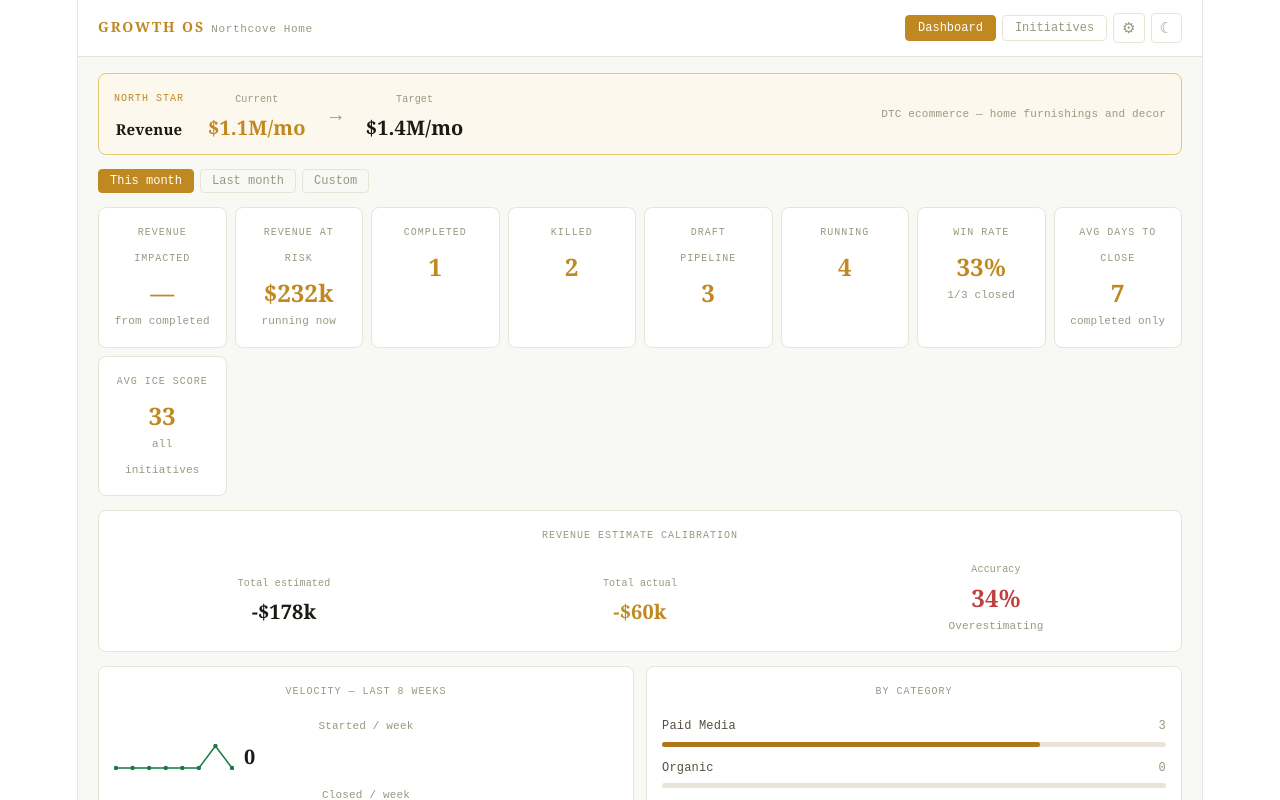
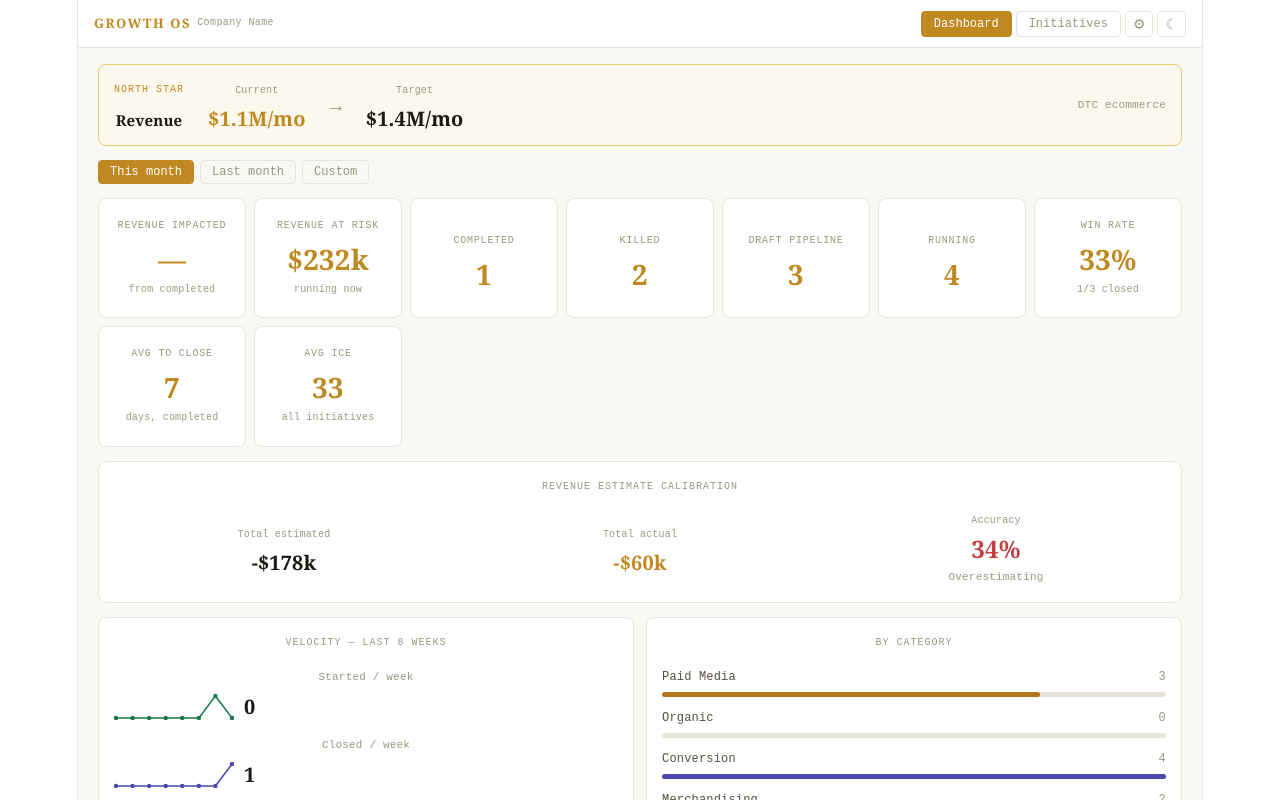
Before and after one commit to cristobaldupuis/growth-os, a React (Vite) app: page / in a window 1280 px wide. Shown: the top 800 px of the page. Built offline with nearby package versions, Linux system fonts and the light colour scheme.

Commit message:
Ipdated Ipdated titles on filters & dashboard form

```diff
--- a/src/App.jsx
+++ b/src/App.jsx
@@ -24,8 +24,8 @@ const KEY_SETTINGS = "gos_settings_v2";
 const KEY_THEME    = "gos_theme_v1";
 
 const DEFAULT_SETTINGS = {
-  companyName:      "Northcove Home",
-  businessModel:    "DTC ecommerce — home furnishings and decor",
+  companyName:      "Company Name",
+  businessModel:    "DTC ecommerce",
   northStarMetric:  "Revenue",
   northStarCurrent: "$1.1M/mo",
   northStarTarget:  "$1.4M/mo",
@@ -161,6 +161,7 @@ async function callSuggestICE(form, settings, dataCtx) {
 }
 
 // -- Style helpers -------------------------------------------------------------
+const menuItem = (t) => ({fontSize:14,padding:"10px 12px",background:"transparent",border:"none",color:t.text,cursor:"pointer",textAlign:"left",display:"flex",alignItems:"center",gap:8,fontFamily:t.mono,width:"100%"});
 const gG  = (t) => ({fontSize:12,padding:"6px 13px",borderRadius:4,background:t.gold,border:"1px solid "+t.gold,color:t.goldText,cursor:"pointer",fontWeight:700,display:"flex",alignItems:"center",gap:4,fontFamily:t.mono});
 const gGh = (t) => ({fontSize:12,padding:"6px 12px",borderRadius:4,background:"transparent",border:"1px solid "+t.border,color:t.textMuted,cursor:"pointer",display:"flex",alignItems:"center",gap:4,fontFamily:t.mono});
 const gI  = (t) => ({width:"100%",padding:"7px 10px",fontSize:13,fontFamily:t.mono,background:t.inputBg,border:"1px solid "+t.inputBorder,borderRadius:4,color:t.text,boxSizing:"border-box"});
@@ -293,6 +294,7 @@ export default function App() {
   const [confC,     setConfC]     = useState(75);
   const [showTpl,   setShowTpl]   = useState(false);
   const [showSet,   setShowSet]   = useState(false);
+  const [showMenu,  setShowMenu]  = useState(false);
   const [aiLoad,    setAiLoad]    = useState(false);
   const [iceLoad,   setIceLoad]   = useState(false);
   const [hypReview, setHypReview] = useState(null);
@@ -448,44 +450,78 @@ export default function App() {
 
   return (
     <div style={{background:t.bg,minHeight:"100vh",fontFamily:t.serif,color:t.text}}>
-      <style>{"@import url('https://cdn.jsdelivr.net/npm/@tabler/icons-webfont@latest/tabler-icons.min.css');*{box-sizing:border-box}@keyframes spin{to{transform:rotate(360deg)}}input[type=range]{accent-color:"+t.gold+"}"}</style>
+      <style>{"@import url('https://cdn.jsdelivr.net/npm/@tabler/icons-webfont@latest/tabler-icons.min.css');*{box-sizing:border-box}@keyframes spin{to{transform:rotate(360deg)}}input[type=range]{accent-color:"+t.gold+"}@media(max-width:640px){.desktop-nav{display:none!important}.hamburger-btn{display:block!important}}"}</style>
 
       {/* Header */}
-      <div style={{display:"flex",justifyContent:"space-between",alignItems:"center",padding:"13px 20px",borderBottom:"1px solid "+t.border,background:t.headerBg,position:"sticky",top:0,zIndex:100}}>
-        <div style={{display:"flex",alignItems:"baseline",gap:6}}>
-          <span style={{fontSize:14,fontWeight:700,letterSpacing:"0.14em",color:t.gold,fontFamily:t.serif}}>GROWTH OS</span>
-          <span style={{fontSize:11,color:t.textMuted,fontFamily:t.mono,letterSpacing:"0.06em"}}>{settings.companyName}</span>
+      <div style={{display:"flex",justifyContent:"space-between",alignItems:"center",padding:"10px 16px",borderBottom:"1px solid "+t.border,background:t.headerBg,position:"sticky",top:0,zIndex:100,minHeight:48}}>
+        <div style={{display:"flex",alignItems:"center",gap:6,flexShrink:0,minWidth:0}}>
+          <span style={{fontSize:13,fontWeight:700,letterSpacing:"0.12em",color:t.gold,fontFamily:t.serif,whiteSpace:"nowrap"}}>GROWTH OS</span>
+          <span style={{fontSize:10,color:t.textMuted,fontFamily:t.mono,letterSpacing:"0.04em",whiteSpace:"nowrap",overflow:"hidden",textOverflow:"ellipsis",maxWidth:120}}>{settings.companyName}</span>
         </div>
-        <div style={{display:"flex",gap:6,alignItems:"center"}}>
+        {/* Desktop nav — hidden on mobile via inline media workaround */}
+        <div className="desktop-nav" style={{display:"flex",gap:4,alignItems:"center",flexShrink:0}}>
           {navBtn("dashboard","Dashboard")}
           {navBtn("initiatives","Initiatives")}
-          {(nav==="detail"||nav==="form")&&<button onClick={()=>setNav("initiatives")} style={{...gGh(t),gap:4}}><span style={{fontSize:13}}>&#8592;</span> Back</button>}
-          {nav==="initiatives"&&<button onClick={goNew} style={gG(t)}><span>+</span> New</button>}
-          <button onClick={()=>setShowSet(true)} title="Settings" style={{fontSize:15,padding:"5px 8px",borderRadius:4,cursor:"pointer",background:"transparent",border:"1px solid "+t.border,color:t.textMuted}}>{"⚙"}</button>
-          <button onClick={toggleDk} title={dk?"Light mode":"Dark mode"} style={{fontSize:15,padding:"5px 8px",borderRadius:4,cursor:"pointer",background:"transparent",border:"1px solid "+t.border,color:t.textMuted}}>{dk?"☀":"☾"}</button>
+          {(nav==="detail"||nav==="form")&&<button onClick={()=>setNav("initiatives")} style={{...gGh(t),gap:4,padding:"5px 10px"}}><span style={{fontSize:13}}>&#8592;</span> Back</button>}
+          {nav==="initiatives"&&<button onClick={goNew} style={{...gG(t),padding:"5px 10px"}}><span>+</span> New</button>}
+          <button onClick={()=>setShowSet(true)} title="Settings" style={{fontSize:14,padding:"5px 7px",borderRadius:4,cursor:"pointer",background:"transparent",border:"1px solid "+t.border,color:t.textMuted,lineHeight:1}}>{"⚙"}</button>
+          <button onClick={toggleDk} title={dk?"Light mode":"Dark mode"} style={{fontSize:14,padding:"5px 7px",borderRadius:4,cursor:"pointer",background:"transparent",border:"1px solid "+t.border,color:t.textMuted,lineHeight:1}}>{dk?"☀":"☾"}</button>
         </div>
+        {/* Hamburger — shown on mobile */}
+        <button className="hamburger-btn" onClick={()=>setShowMenu(m=>!m)}
+          style={{display:"none",fontSize:20,padding:"5px 8px",borderRadius:4,cursor:"pointer",background:"transparent",border:"1px solid "+t.border,color:t.textMuted,lineHeight:1}}>
+          {showMenu?"✕":"☰"}
+        </button>
       </div>
+      {/* Mobile menu drawer */}
+      {showMenu&&(
+        <div style={{position:"fixed",inset:0,zIndex:200}} onClick={()=>setShowMenu(false)}>
+          <div style={{position:"absolute",top:48,right:0,left:0,background:t.headerBg,borderBottom:"1px solid "+t.border,padding:"12px 16px",display:"flex",flexDirection:"column",gap:8,boxShadow:"0 4px 16px rgba(0,0,0,0.12)"}}
+            onClick={e=>e.stopPropagation()}>
+            <button onClick={()=>{setNav("dashboard");setShowMenu(false);}} style={{...menuItem(t),fontWeight:nav==="dashboard"?700:400,color:nav==="dashboard"?t.gold:t.text}}>Dashboard</button>
+            <button onClick={()=>{setNav("initiatives");setShowMenu(false);}} style={{...menuItem(t),fontWeight:nav==="initiatives"?700:400,color:nav==="initiatives"?t.gold:t.text}}>Initiatives</button>
+            {(nav==="detail"||nav==="form")&&<button onClick={()=>{setNav("initiatives");setShowMenu(false);}} style={menuItem(t)}>&#8592; Back</button>}
+            {nav==="initiatives"&&<button onClick={()=>{goNew();setShowMenu(false);}} style={{...menuItem(t),background:t.gold,color:t.goldText,borderRadius:4,justifyContent:"center",fontWeight:700}}>+ New initiative</button>}
+            <div style={{borderTop:"1px solid "+t.border,marginTop:4,paddingTop:8,display:"flex",gap:8}}>
+              <button onClick={()=>{setShowSet(true);setShowMenu(false);}} style={{...gGh(t),flex:1,justifyContent:"center"}}>⚙ Settings</button>
+              <button onClick={()=>{toggleDk();setShowMenu(false);}} style={{...gGh(t),flex:1,justifyContent:"center"}}>{dk?"☀ Light":"☾ Dark"}</button>
+            </div>
+          </div>
+        </div>
+      )}
 
       {nav==="dashboard"&&<DashView t={t} dk={dk} dash={dash} cats={cats} settings={settings} dRange={dRange} setDRange={setDRange} cFrom={cFrom} cTo={cTo} setCFrom={setCFrom} setCTo={setCTo} onGo={()=>setNav("initiatives")}/>}
 
       {nav==="initiatives"&&(
         <div style={{padding:"16px 20px"}}>
-          <div style={{display:"flex",justifyContent:"space-between",alignItems:"center",flexWrap:"wrap",gap:8,marginBottom:12}}>
+          <div style={{display:"flex",flexDirection:"column",gap:8,marginBottom:12}}>
             <div style={{display:"flex",gap:4,flexWrap:"wrap"}}>
               {["All",...STATUSES].map(s=>(
                 <button key={s} onClick={()=>setFSt(s)} style={{fontSize:12,padding:"4px 10px",borderRadius:4,cursor:"pointer",fontFamily:t.mono,background:fSt===s?t.gold:"transparent",border:"1px solid "+(fSt===s?t.gold:t.border),color:fSt===s?t.goldText:t.textMuted}}>{s}</button>
               ))}
             </div>
             <div style={{display:"flex",gap:6,flexWrap:"wrap"}}>
-              <select value={fCat}  onChange={e=>setFCat(e.target.value)}  style={gSl(t)}>{["All",...cats].map(c=><option key={c}>{c}</option>)}</select>
-              <select value={fType} onChange={e=>setFType(e.target.value)} style={gSl(t)}>{["All",...INIT_TYPES].map(tp=><option key={tp}>{tp}</option>)}</select>
-              <select value={fOwn}  onChange={e=>setFOwn(e.target.value)}  style={gSl(t)}>{owners.map(o=><option key={o}>{o}</option>)}</select>
-              <select value={sort}  onChange={e=>setSort(e.target.value)}  style={gSl(t)}>
-                <option value="ice">ICE Score</option>
-                <option value="endDate">End date</option>
-                <option value="revenue">Revenue</option>
-                <option value="newest">Newest</option>
-              </select>
+              <div style={{display:"flex",flexDirection:"column",gap:2}}>
+                <label style={{fontSize:10,color:t.textMuted,fontFamily:t.mono,letterSpacing:"0.06em",textTransform:"uppercase"}}>Category</label>
+                <select value={fCat} onChange={e=>setFCat(e.target.value)} style={{...gSl(t),minWidth:130}}>{["All",...cats].map(c=><option key={c}>{c}</option>)}</select>
+              </div>
+              <div style={{display:"flex",flexDirection:"column",gap:2}}>
+                <label style={{fontSize:10,color:t.textMuted,fontFamily:t.mono,letterSpacing:"0.06em",textTransform:"uppercase"}}>Type</label>
+                <select value={fType} onChange={e=>setFType(e.target.value)} style={{...gSl(t),minWidth:120}}>{["All",...INIT_TYPES].map(tp=><option key={tp}>{tp}</option>)}</select>
+              </div>
+              <div style={{display:"flex",flexDirection:"column",gap:2}}>
+                <label style={{fontSize:10,color:t.textMuted,fontFamily:t.mono,letterSpacing:"0.06em",textTransform:"uppercase"}}>Owner</label>
+                <select value={fOwn} onChange={e=>setFOwn(e.target.value)} style={{...gSl(t),minWidth:120}}>{owners.map(o=><option key={o}>{o}</option>)}</select>
+              </div>
+              <div style={{display:"flex",flexDirection:"column",gap:2}}>
+                <label style={{fontSize:10,color:t.textMuted,fontFamily:t.mono,letterSpacing:"0.06em",textTransform:"uppercase"}}>Sort by</label>
+                <select value={sort} onChange={e=>setSort(e.target.value)} style={{...gSl(t),minWidth:110}}>
+                  <option value="ice">ICE Score</option>
+                  <option value="endDate">End date</option>
+                  <option value="revenue">Revenue</option>
+                  <option value="newest">Newest</option>
+                </select>
+              </div>
             </div>
           </div>
           <div style={{display:"flex",flexDirection:"column",gap:6}}>
@@ -636,22 +672,22 @@ function DashView({t,dk,dash,cats,settings,dRange,setDRange,cFrom,cTo,setCFrom,s
       </div>
 
       {/* KPIs */}
-      <div style={{display:"grid",gridTemplateColumns:"repeat(auto-fit,minmax(120px,1fr))",gap:8}}>
+      <div style={{display:"grid",gridTemplateColumns:"repeat(auto-fill,minmax(140px,1fr))",gap:8}}>
         {[
-          {l:"Revenue impacted",v:fmtCur(dash.revImpacted),s:"from completed"},
-          {l:"Revenue at risk",  v:fmtCur(dash.revAtRisk),  s:"running now"},
-          {l:"Completed",        v:dash.completed},
-          {l:"Killed",           v:dash.killed},
-          {l:"Draft pipeline",   v:dash.pipeline},
-          {l:"Running",          v:dash.running},
-          {l:"Win rate",         v:dash.winRate!==null?dash.winRate+"%":"—",s:dash.wins+"/"+dash.closed+" closed"},
-          {l:"Avg days to close",v:dash.avgDays||"—",s:"completed only"},
-          {l:"Avg ICE score",    v:dash.avgIce||"—",s:"all initiatives"},
+          {l:"Revenue impacted", v:fmtCur(dash.revImpacted), s:"from completed"},
+          {l:"Revenue at risk",  v:fmtCur(dash.revAtRisk),   s:"running now"},
+          {l:"Completed",        v:dash.completed,            s:" "},
+          {l:"Killed",           v:dash.killed,               s:" "},
+          {l:"Draft pipeline",   v:dash.pipeline,             s:" "},
+          {l:"Running",          v:dash.running,              s:" "},
+          {l:"Win rate",         v:dash.winRate!==null?dash.winRate+"%":"—", s:dash.wins+"/"+dash.closed+" closed"},
+          {l:"Avg to close",     v:dash.avgDays||"—",         s:"days, completed"},
+          {l:"Avg ICE",          v:dash.avgIce||"—",          s:"all initiatives"},
         ].map(m=>(
-          <div key={m.l} style={gCd(t)}>
-            <div style={gSL(t)}>{m.l}</div>
-            <div style={{fontSize:24,fontWeight:700,color:t.gold,fontFamily:t.serif}}>{m.v}</div>
-            {m.s&&<div style={{fontSize:11,color:t.textMuted,fontFamily:t.mono,marginTop:2}}>{m.s}</div>}
+          <div key={m.l} style={{...gCd(t),display:"flex",flexDirection:"column",alignItems:"center",justifyContent:"center",textAlign:"center",padding:"14px 10px",minHeight:100}}>
+            <div style={{fontSize:10,letterSpacing:"0.08em",textTransform:"uppercase",color:t.textMuted,fontFamily:t.mono,marginBottom:6,whiteSpace:"nowrap",overflow:"hidden",textOverflow:"ellipsis",maxWidth:"100%"}}>{m.l}</div>
+            <div style={{fontSize:28,fontWeight:700,color:t.gold,fontFamily:t.serif,lineHeight:1}}>{m.v}</div>
+            {m.s&&m.s!==" "&&<div style={{fontSize:10,color:t.textMuted,fontFamily:t.mono,marginTop:4,whiteSpace:"nowrap"}}>{m.s}</div>}
           </div>
         ))}
       </div>
```
Also changed, not shown: index.html (line endings or trailing spaces), 1 other file (tests, documents, lock files or other folders).
